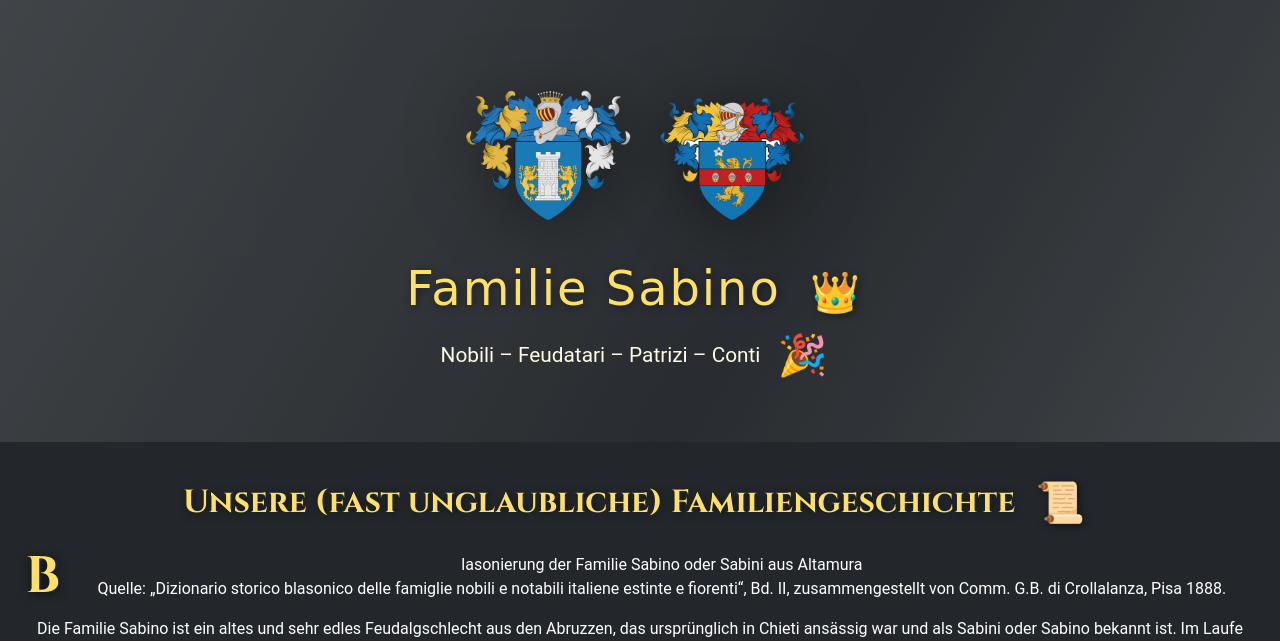
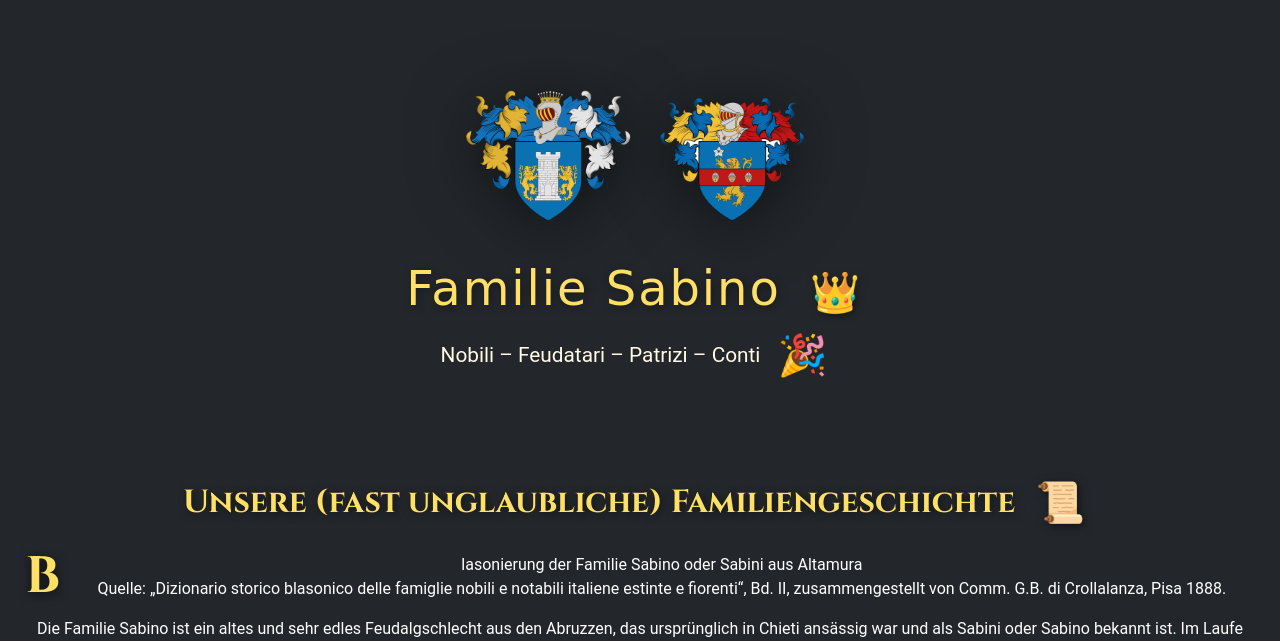
Before and after one commit to stefsabi/sabino.ch, a PHP site: page / in a window 1280 px wide. Shown: the top 641 px of the page. Run offline with PHP 8.4, Linux system fonts and the light colour scheme; some libraries are stand-ins or nearby versions.

Commit message:
Header: Alle Verlaufseffekte entfernt, .header-glanz ist jetzt transparent

```diff
--- a/css/style.css
+++ b/css/style.css
@@ -499,14 +499,10 @@ iframe { border: 1px solid #bebebe; }
   position: absolute;
   top: 0; left: 0; right: 0; bottom: 0;
   pointer-events: none;
-  background: linear-gradient(120deg, rgba(255,255,255,0.18) 0%, rgba(255,255,255,0.04) 60%, rgba(255,255,255,0.18) 100%);
-  opacity: 0.7;
+  background: transparent;
+  opacity: 0;
   z-index: 1;
-  animation: glanzmove 3s linear infinite alternate;
-}
-@keyframes glanzmove {
-  0% { opacity: 0.7; }
-  100% { opacity: 1; }
+  animation: none;
 }
 .parallax-header { position: relative; overflow: hidden; }
 .parallax-wappen { will-change: transform; transition: transform 0.7s cubic-bezier(.4,0,.2,1); }
```
